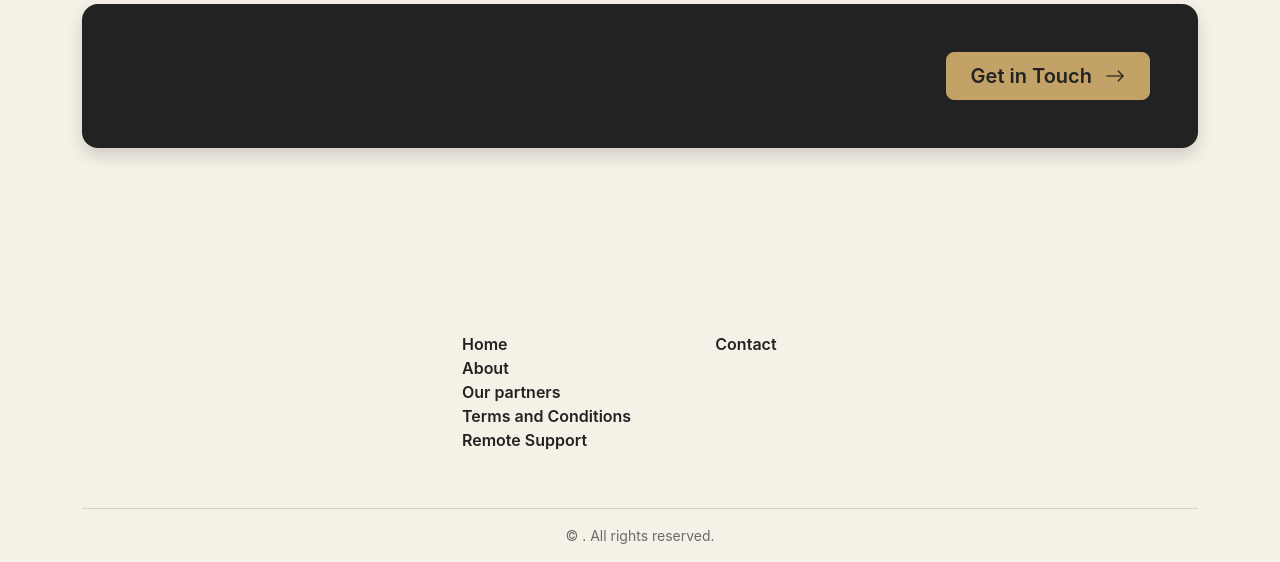
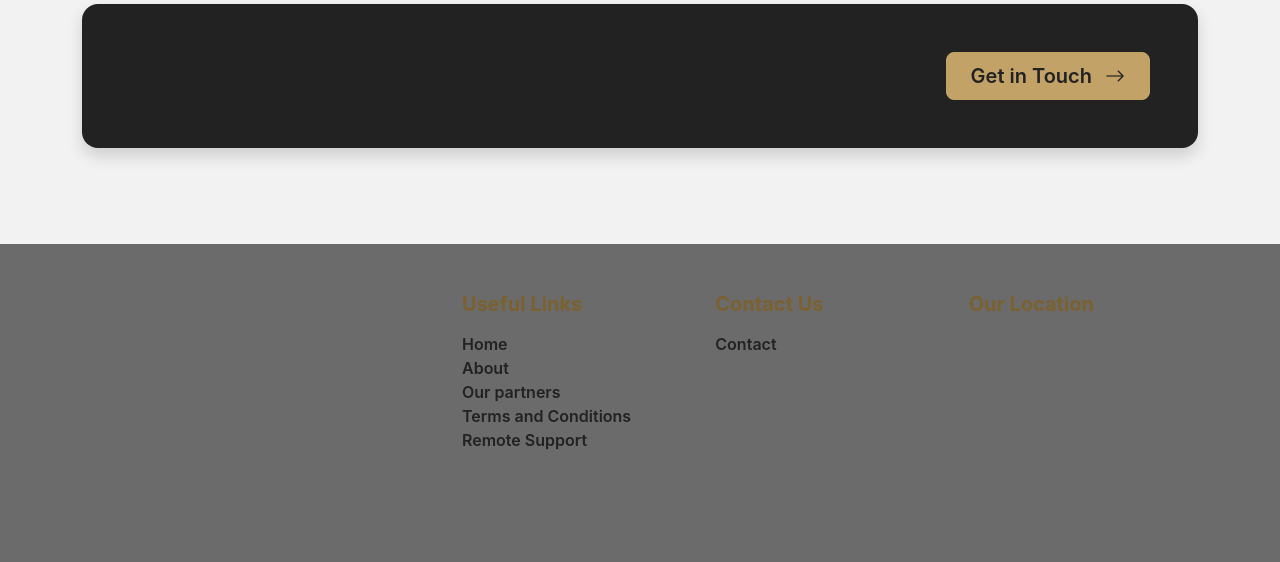
Before and after one commit to Daniel0Marsh/dental-dynamix, a Django app: page / in a window 1280 px wide. Shown: the part 2782-3344 px from the top of the page. Run offline with Django 5.2, Linux system fonts and the light colour scheme; data that the repository does not hold is empty; some libraries are stand-ins or nearby versions.

Commit message:
style: update headings in footer to use primary text color for consistency

```diff
--- a/source/home/static/base.css
+++ b/source/home/static/base.css
@@ -6,7 +6,7 @@
     --mute: #6B6B6B;
     --accent: #F2F2F2;
     --border: var(--primary);
-    --body: #F6F1E7;
+    --body: #F2F2F2;
     --border-radius: 8px;
 
 }
@@ -548,7 +548,7 @@ body {
    FOOTER
    =============================== */
 .footer {
-  background-color: var(--muted);
+  background-color: var(--mute);
   color: var(--body);
 }
 
--- a/source/home/templates/base.html
+++ b/source/home/templates/base.html
@@ -431,7 +431,7 @@
                     <!-- Useful Links -->
                     <div class="col-12 col-md-4 mb-4">
 
-                        <h2 class="h5 mb-3 fw-bold">Useful Links</h2>
+                        <h2 class="h5 mb-3 fw-bold text-primary">Useful Links</h2>
 
                         <ul class="list-unstyled">
                             <li>
@@ -469,7 +469,7 @@
                     <!-- Contact -->
                     <div class="col-12 col-md-4 mb-4">
 
-                        <h2 class="h5 mb-3 fw-bold">Contact Us</h2>
+                        <h2 class="h5 mb-3 fw-bold text-primary">Contact Us</h2>
 
                         <ul class="list-unstyled">
                             <li>
@@ -497,7 +497,7 @@
                     <!-- Location -->
                     <div class="col-12 col-md-4 mb-4">
 
-                        <h2 class="h5 mb-3 fw-bold">Our Location</h2>
+                        <h2 class="h5 mb-3 fw-bold text-primary">Our Location</h2>
 
                         <ul class="list-unstyled">
                             <li>
```
